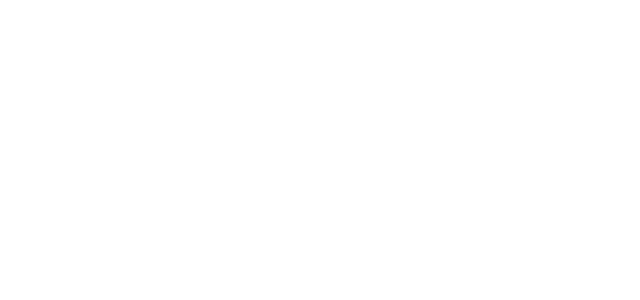
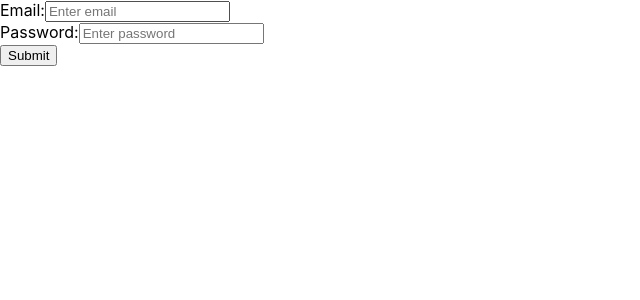
Before and after one commit to suryakiran9959/react, a React (Create React App) app: page / in a window 1280 px wide. Shown: the top 300 px of the page, without its empty margins (0-640 px from the left). Built offline with nearby package versions, Linux system fonts and the light colour scheme.

Commit message:
unControlled_forms

```diff
--- a/src/App.js
+++ b/src/App.js
@@ -1,9 +1,14 @@
 
 import './App.css';
+import UnControlledInput from './forms/unControlled';
+
+
+
 
 function App() {
   return (
     <>
+<UnControlledInput/>
 
     </>
   );
--- /dev/null
+++ b/src/forms/unControlled.jsx
@@ -0,0 +1,66 @@
+import { useRef, useState } from "react"
+
+const UnControlledInput=()=>{
+    const userNameRef=useRef("")
+    const passwordRef=useRef("")
+    const[errorVisible,setErrorVisible]=useState(false)
+
+const handleSubmit=(event)=>{
+    event.preventDefault()
+
+    const userInput=userNameRef.current.value
+    const passwordInput=passwordRef.current.value
+
+    if(userInput.length<5){
+        alert("user name must be more than 5 characters")
+        setErrorVisible(true)
+    }
+    else{
+        console.log("submitted form");
+        setErrorVisible(false)
+    }
+
+}
+
+    return(
+        <>
+        {/* onSubmit (R&D)   and span */}
+        <form onSubmit={handleSubmit}>
+  <div className="mb-3 mt-3">
+    <label htmlFor="email">Email:</label>
+    <input
+      type="text"
+      className="form-control"
+      id="email"
+      placeholder="Enter email"
+      name="email"
+      ref={userNameRef}
+    />
+  </div>
+  <div className="mb-3">
+    <label htmlFor="pwd">Password:</label>
+    <input
+      type="password"
+      className="form-control"
+      id="pwd"
+      placeholder="Enter password"
+      name="pswd"
+      ref={passwordRef}
+    />
+  </div>
+  {errorVisible && <h3 style={{color:"red"}}>user name must be greater than 5 characters</h3>}
+  <div className="form-check mb-3">
+    {/* <label className="form-check-label">
+      <input className="form-check-input" type="checkbox" name="remember" />{" "}
+      Remember me
+    </label> */}
+  </div>
+  <button type="submit" className="btn btn-primary">
+    Submit
+  </button>
+</form>
+
+        </>
+    )
+}
+export default UnControlledInput
--- a/src/index.js
+++ b/src/index.js
@@ -3,6 +3,7 @@
 import './index.css';
 import App from './App';
 import reportWebVitals from './reportWebVitals';
+
 
 const root = ReactDOM.createRoot(document.getElementById('root'));
 root.render(
```
Also changed, not shown: 1 other file (tests, documents, lock files or other folders).
